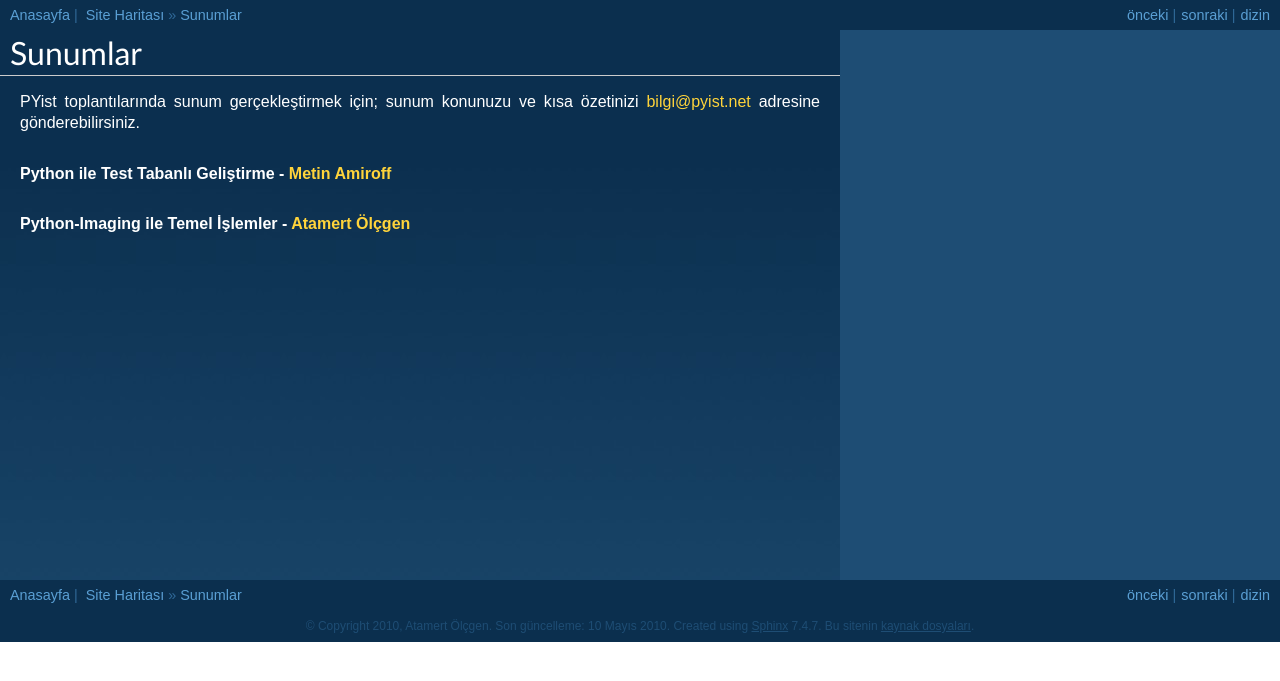
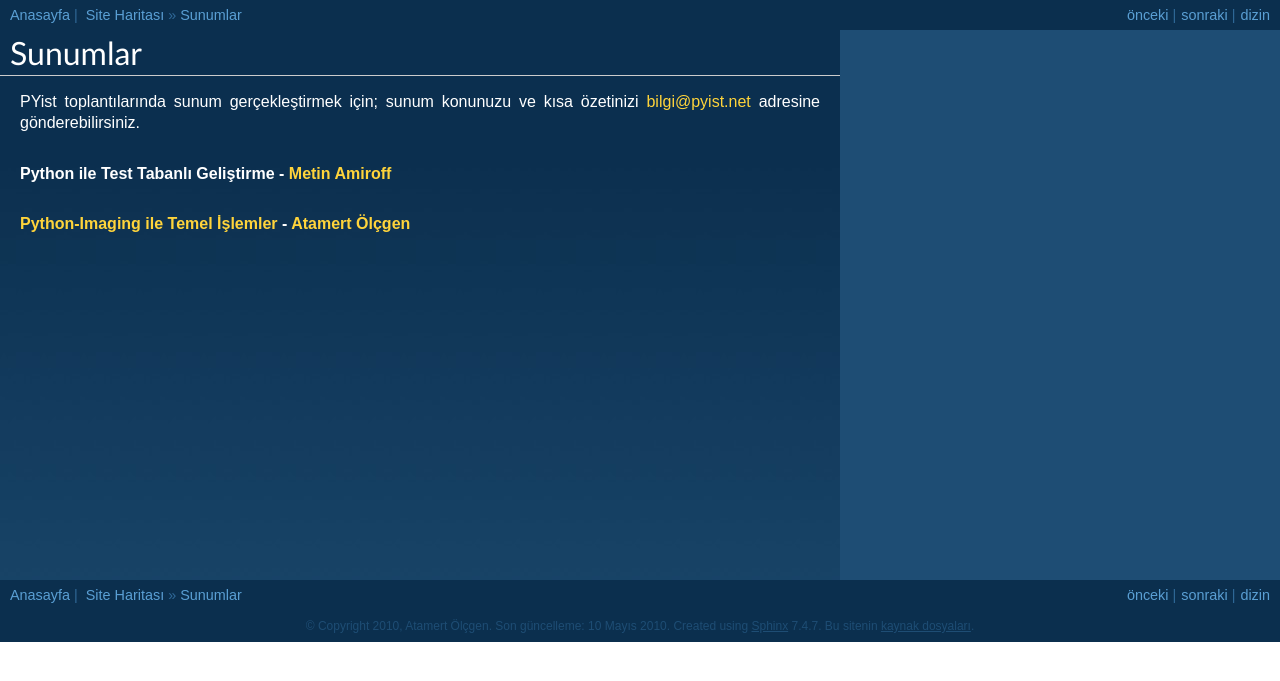
Before and after one commit to mengu/pyist.net, a Sphinx documentation site: the page built from source/presentations.rst, in a window 1280 px wide. Shown: the top 681 px of the page. Built offline with Sphinx 7.4.7, drawn with Linux system fonts in a browser that asks for light colours; formulas are drawn with MathJax 3; part of the change alters nothing that is shown.

```diff
--- a/source/presentations.rst
+++ b/source/presentations.rst
@@ -5,7 +5,7 @@ PYist toplantılarında sunum gerçekleştirmek için; sunum konunuzu ve kısa
 
 .. rubric:: Python ile Test Tabanlı Geliştirme - |amiroff|_
 
-.. rubric:: Python-Imaging ile Temel İşlemler - |muhuk|_
+.. rubric:: `Python-Imaging ile Temel İşlemler </_static/presentation_files/pyist-pil-basic/pyist-pil-basic.html>`_ - |muhuk|_
 
 
 
```
